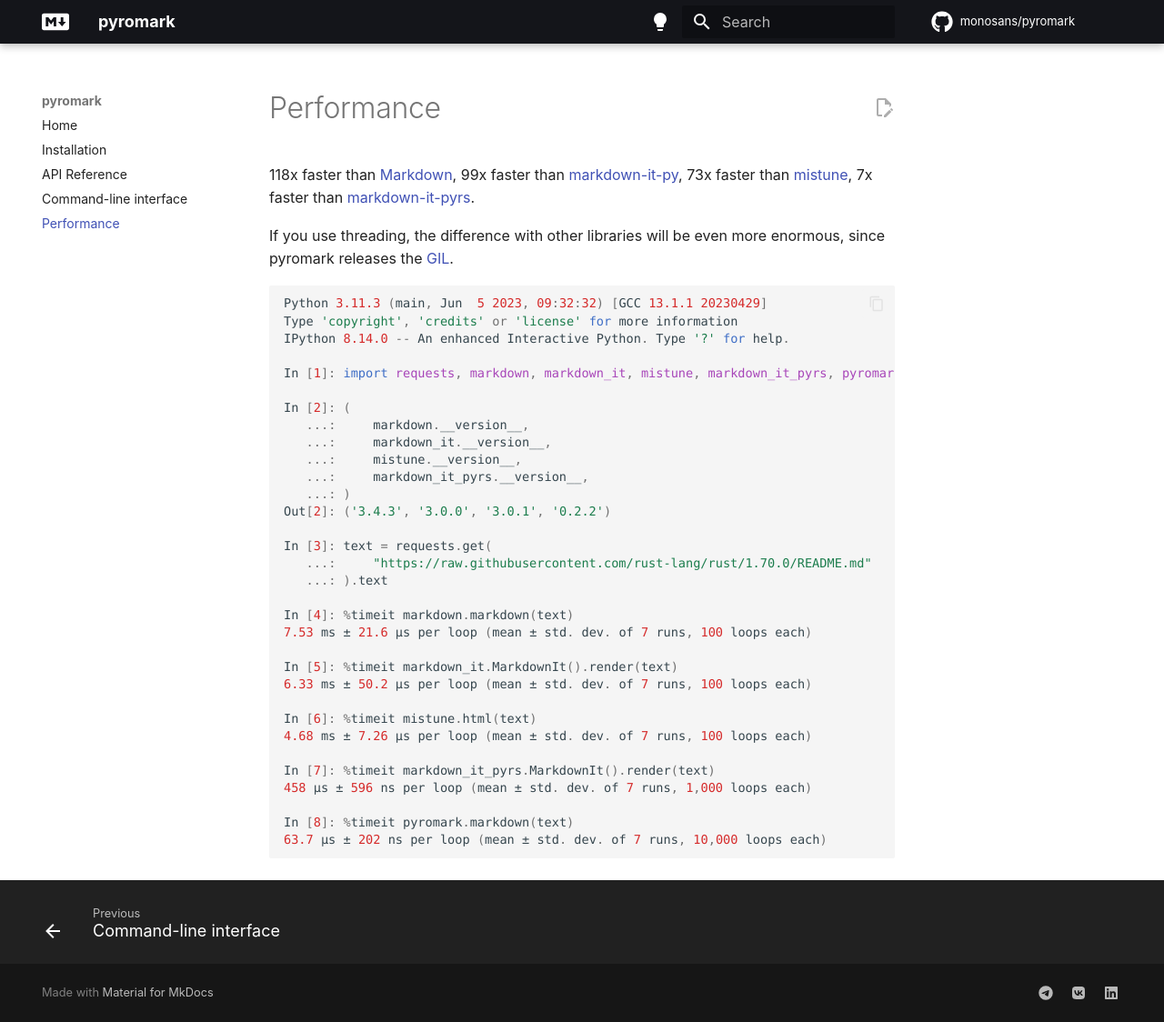
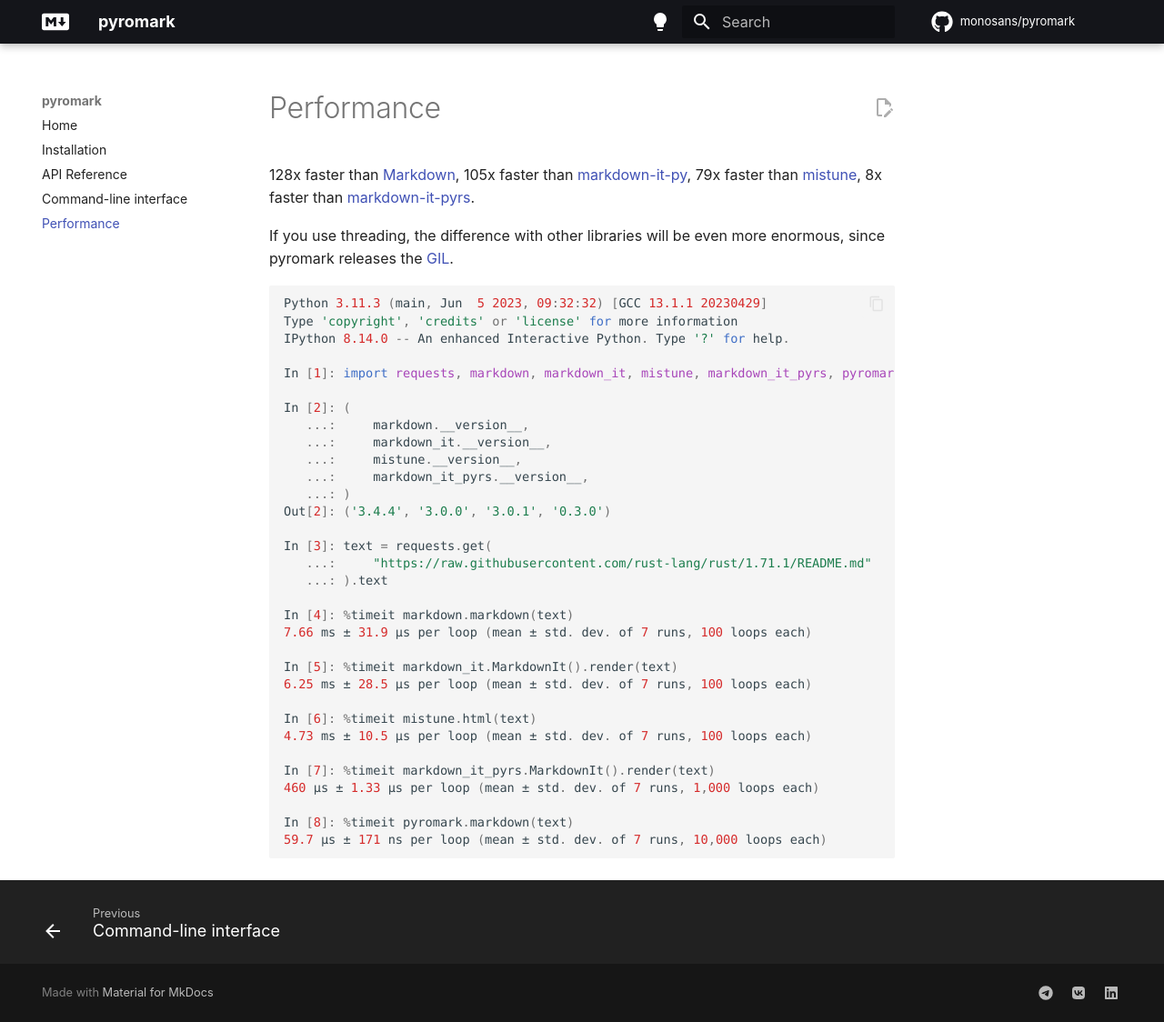
Before and after one commit to monosans/pyromark, an MkDocs documentation site: the page built from docs/performance.md, in a window 1280 px wide and 1124 px high. Shown: the whole window at 91% size. Built offline with MkDocs 1.6.1 and Material for MkDocs 9.7.7, drawn with Linux system fonts in a browser that asks for light colours; comment, search, counter and statistics services are not loaded.

Commit message:
Update performance benchmarks

````diff
--- a/docs/performance.md
+++ b/docs/performance.md
@@ -1,9 +1,9 @@
 # Performance
 
-118x faster than [Markdown](https://pypi.org/project/Markdown/),
-99x faster than [markdown-it-py](https://pypi.org/project/markdown-it-py/),
-73x faster than [mistune](https://pypi.org/project/mistune/),
-7x faster than [markdown-it-pyrs](https://pypi.org/project/markdown-it-pyrs/).
+128x faster than [Markdown](https://pypi.org/project/Markdown/),
+105x faster than [markdown-it-py](https://pypi.org/project/markdown-it-py/),
+79x faster than [mistune](https://pypi.org/project/mistune/),
+8x faster than [markdown-it-pyrs](https://pypi.org/project/markdown-it-pyrs/).
 
 If you use threading, the difference with other libraries will be even more enormous, since pyromark releases the [GIL](https://docs.python.org/3/glossary.html#term-global-interpreter-lock).
 
@@ -20,24 +20,24 @@
    ...:     mistune.__version__,
    ...:     markdown_it_pyrs.__version__,
    ...: )
-Out[2]: ('3.4.3', '3.0.0', '3.0.1', '0.2.2')
+Out[2]: ('3.4.4', '3.0.0', '3.0.1', '0.3.0')
 
 In [3]: text = requests.get(
-   ...:     "https://raw.githubusercontent.com/rust-lang/rust/1.70.0/README.md"
+   ...:     "https://raw.githubusercontent.com/rust-lang/rust/1.71.1/README.md"
    ...: ).text
 
 In [4]: %timeit markdown.markdown(text)
-7.53 ms ± 21.6 µs per loop (mean ± std. dev. of 7 runs, 100 loops each)
+7.66 ms ± 31.9 µs per loop (mean ± std. dev. of 7 runs, 100 loops each)
 
 In [5]: %timeit markdown_it.MarkdownIt().render(text)
-6.33 ms ± 50.2 µs per loop (mean ± std. dev. of 7 runs, 100 loops each)
+6.25 ms ± 28.5 µs per loop (mean ± std. dev. of 7 runs, 100 loops each)
 
 In [6]: %timeit mistune.html(text)
-4.68 ms ± 7.26 µs per loop (mean ± std. dev. of 7 runs, 100 loops each)
+4.73 ms ± 10.5 µs per loop (mean ± std. dev. of 7 runs, 100 loops each)
 
 In [7]: %timeit markdown_it_pyrs.MarkdownIt().render(text)
-458 µs ± 596 ns per loop (mean ± std. dev. of 7 runs, 1,000 loops each)
+460 µs ± 1.33 µs per loop (mean ± std. dev. of 7 runs, 1,000 loops each)
 
 In [8]: %timeit pyromark.markdown(text)
-63.7 µs ± 202 ns per loop (mean ± std. dev. of 7 runs, 10,000 loops each)
+59.7 µs ± 171 ns per loop (mean ± std. dev. of 7 runs, 10,000 loops each)
 ```
````
Also changed, not shown: README.md (+4 -4 lines).
